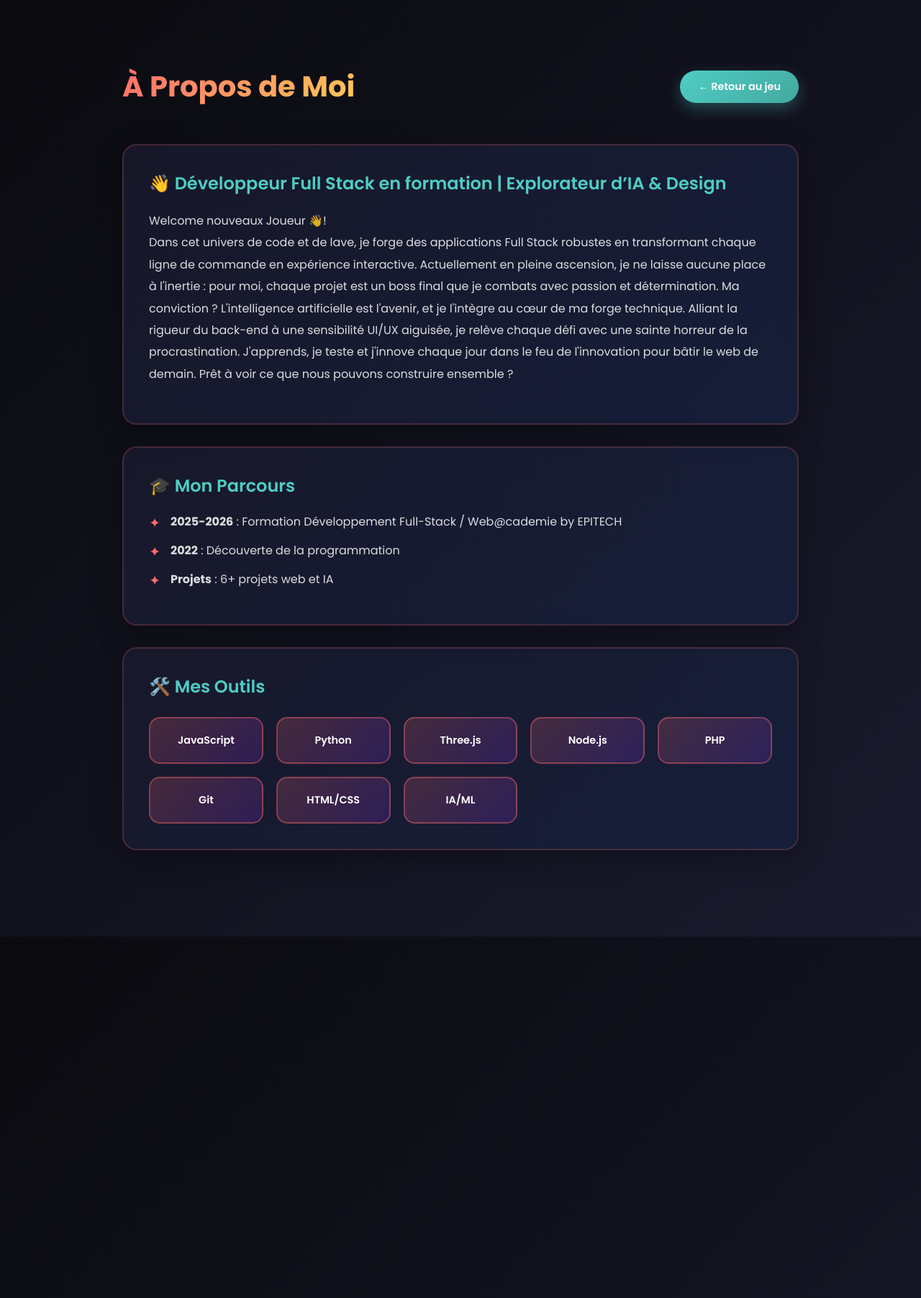
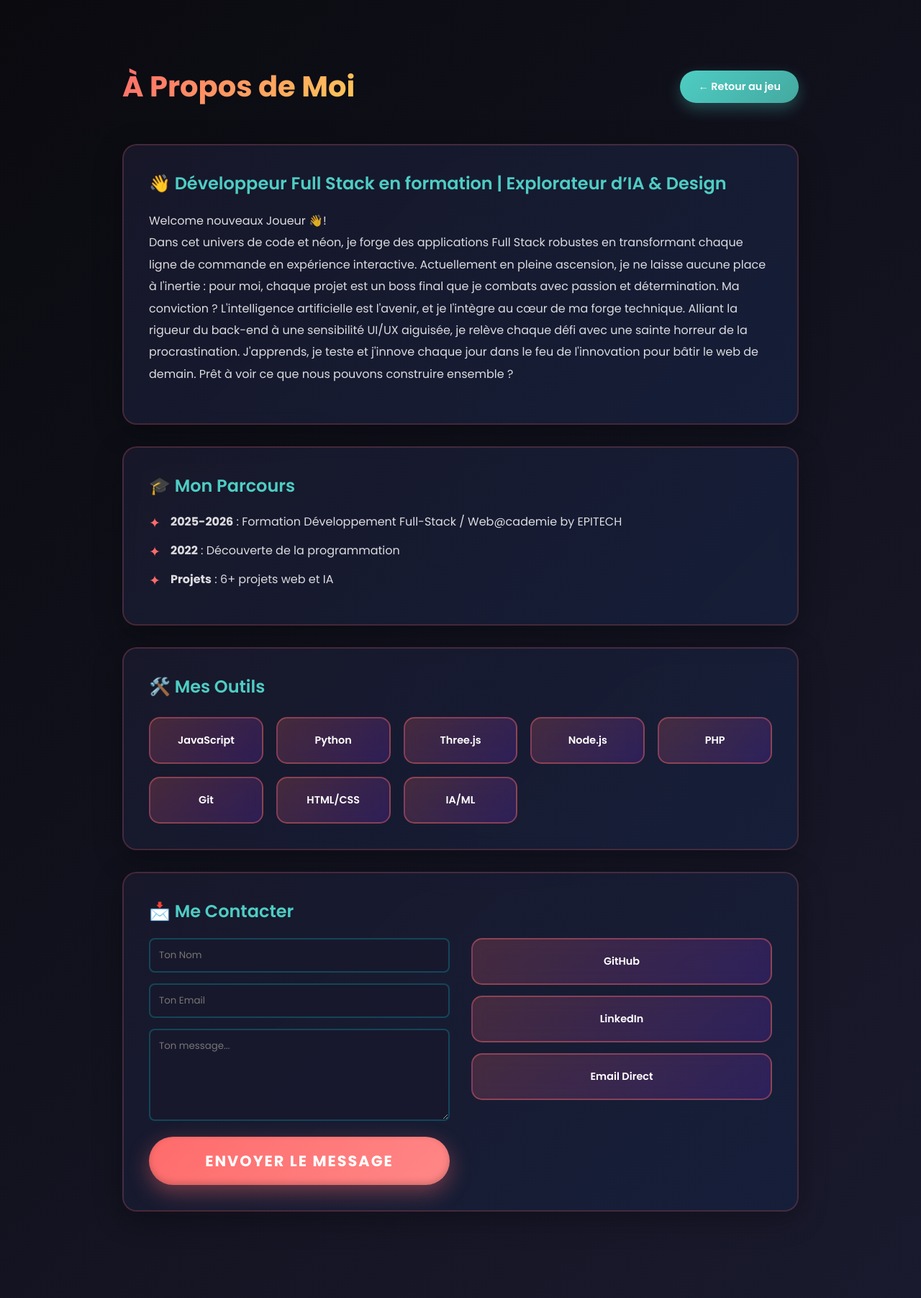
Before and after one commit to Kvrmea/PORTFOLIO, a Jekyll site: the page built from about.md, in a window 1280 px wide. Shown: the whole page at 72% size. Built offline with Jekyll 4.4.1, drawn with Linux system fonts in a browser that asks for light colours.

```diff
--- a/about.md
+++ b/about.md
@@ -15,7 +15,7 @@ permalink: /about/
       <h2>👋 Développeur Full Stack en formation | Explorateur d’IA & Design</h2>
       <p>
           Welcome nouveaux Joueur 👋!<br>
-          Dans cet univers de code et de lave, je forge des applications Full Stack robustes en transformant chaque ligne de commande en expérience interactive. Actuellement en pleine ascension, je ne laisse aucune place à l'inertie : pour moi, chaque projet est un boss final que je combats avec passion et détermination.
+          Dans cet univers de code et néon, je forge des applications Full Stack robustes en transformant chaque ligne de commande en expérience interactive. Actuellement en pleine ascension, je ne laisse aucune place à l'inertie : pour moi, chaque projet est un boss final que je combats avec passion et détermination.
 
           Ma conviction ? L'intelligence artificielle est l'avenir, et je l'intègre au cœur de ma forge technique. Alliant la rigueur du back-end à une sensibilité UI/UX aiguisée, je relève chaque défi avec une sainte horreur de la procrastination.
 
@@ -46,4 +46,34 @@ permalink: /about/
       </div>
     </section>
   </div>
+
+  <section class="about-section">
+      <h2>📩 Me Contacter</h2>
+      <div class="contact-container">
+        <form action="https://formspree.io/f/ymunoz.0903@gmail.com" method="POST" class="contact-form">
+          <div class="form-group">
+            <input type="text" name="name" placeholder="Ton Nom" required>
+          </div>
+          <div class="form-group">
+            <input type="email" name="_replyto" placeholder="Ton Email" required>
+          </div>
+          <div class="form-group">
+            <textarea name="message" placeholder="Ton message..." rows="5" required></textarea>
+          </div>
+          <button type="submit" class="pixel-button">Envoyer le message</button>
+        </form>
+
+        <div class="social-links">
+          <a href="https://github.com/Kvrmea" target="_blank" class="tool-card">
+            <span>GitHub</span>
+          </a>
+          <a href="https://www.linkedin.com/in/hugo-munoz03/" target="_blank" class="tool-card">
+            <span>LinkedIn</span>
+          </a>
+          <a href="mailto:ymunoz.0903@gmail.com" class="tool-card">
+            <span>Email Direct</span>
+          </a>
+        </div>
+      </div>
+    </section>
 </div>
--- a/assets/css/game.css
+++ b/assets/css/game.css
@@ -758,6 +758,53 @@ body.game-page {
   display: none;
 }
 
+.contact-container {
+  display: grid;
+  grid-template-columns: 1fr 1fr;
+  gap: 30px;
+  margin-top: 20px;
+}
+
+@media (max-width: 768px) {
+  .contact-container { grid-template-columns: 1fr; }
+}
+
+.contact-form {
+  display: flex;
+  flex-direction: column;
+  gap: 15px;
+}
+
+.form-group input, .form-group textarea {
+  width: 100%;
+  padding: 12px;
+  background: rgba(26, 26, 46, 0.8);
+  border: 2px solid rgba(0, 255, 255, 0.2);
+  border-radius: 8px;
+  color: white;
+  font-family: 'Poppins', sans-serif;
+  outline: none;
+  transition: border-color 0.3s;
+}
+
+.form-group input:focus, .form-group textarea:focus {
+  border-color: #00ffff;
+  box-shadow: 0 0 10px rgba(0, 255, 255, 0.3);
+}
+
+.social-links {
+  display: flex;
+  flex-direction: column;
+  gap: 15px;
+}
+
+.social-links .tool-card {
+  text-decoration: none;
+  text-align: center;
+  justify-content: center;
+  cursor: pointer;
+}
+
 /* Responsive */
 @media (max-width: 768px) {
   .hub-right {
```
Also changed, not shown: assets/js/game.js (+106 -23 lines).
